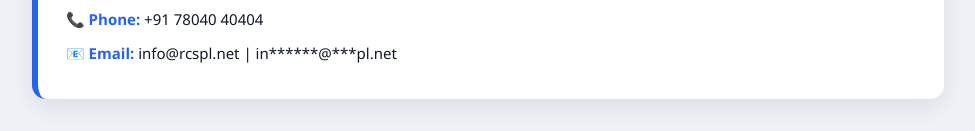
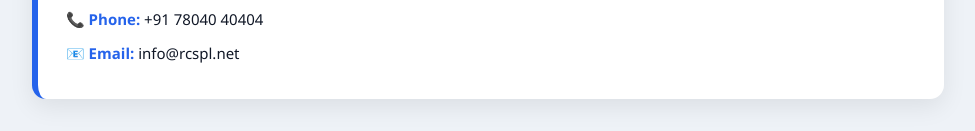
Before and after one commit to factbyteRushi/Rtrue-Privacy-policy, a plain HTML site: page index.html in a window 1280 px wide. Shown: the part 3120-3251 px from the top of the page, without its empty margins (152-1127 px from the left). Drawn offline with Linux system fonts and the light colour scheme.

Commit message:
Remove masked email address from contact info

```diff
--- a/index.html
+++ b/index.html
@@ -257,7 +257,7 @@
           Gujarat – 380009, India
         </p>
         <p><strong>📞 Phone:</strong> +91 78040 40404</p>
-        <p><strong>📧 Email:</strong> info@rcspl.net | in******@***pl.net</p>
+        <p><strong>📧 Email:</strong> info@rcspl.net</p>
       </div>
     </div>
 
```
